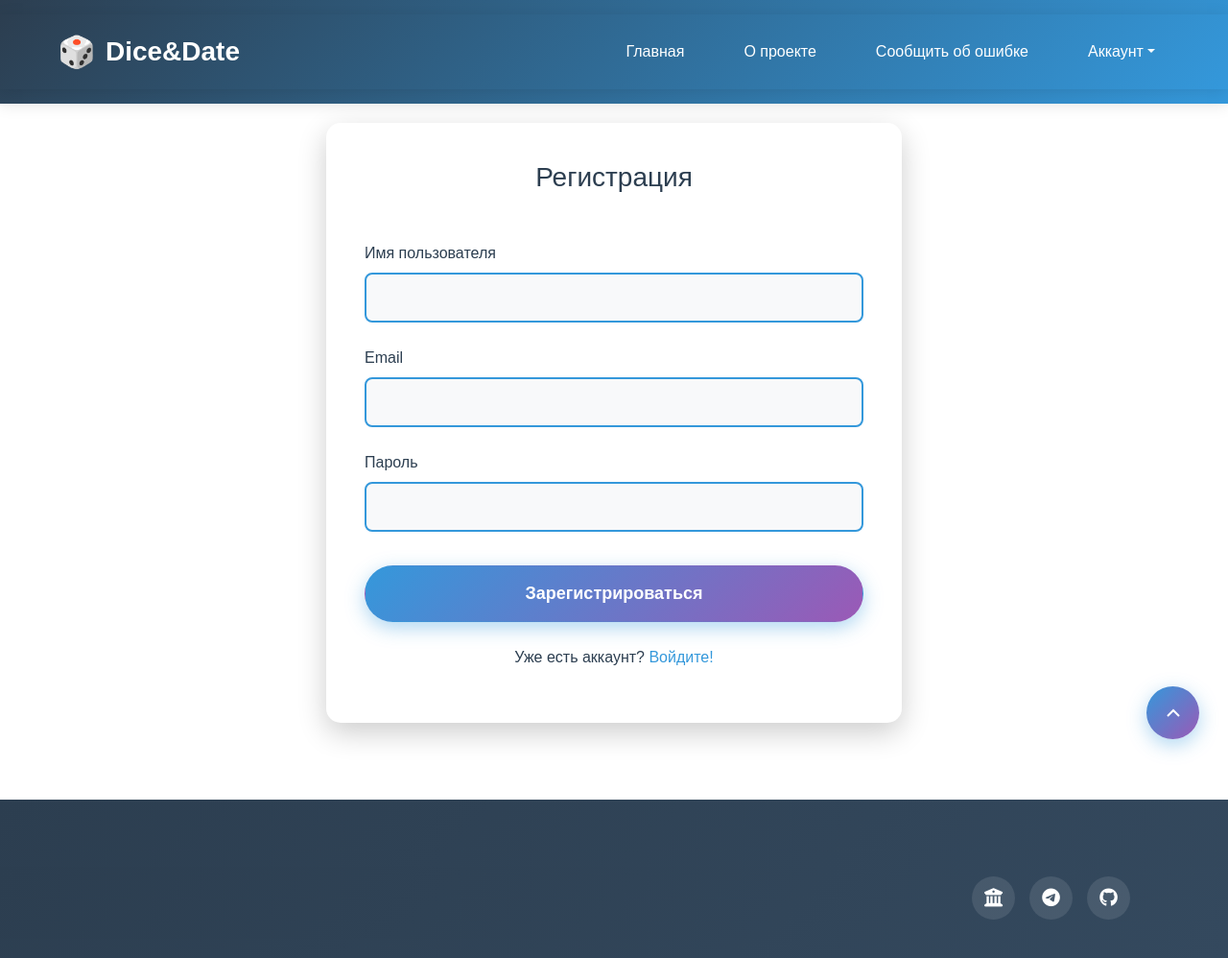
After one commit to Cirell7/Dice-Date, a Django app: page /register/ in a window 1280 px wide. The commit adds this page. Shown: the whole page at 96% size. Run offline with Django 5.2, Linux system fonts and the light colour scheme.

Commit message:
реализация регистрации и входа

```diff
--- a/first/urls.py
+++ b/first/urls.py
@@ -19,4 +19,5 @@ urlpatterns = [
         name="login",
     ),
     path("logout/", proj.views.logout_view, name="logout"),
+    path("profile/", proj.views.profile_page, name="profile"),
 ]
--- a/proj/models.py
+++ b/proj/models.py
@@ -1,9 +1,6 @@
 from django.db import models
 
 # Create your models here.
-class Form(models.Model):
-    operation: models.CharField=models.CharField(max_length=100)
-
 class Form_error(models.Model):
     error: models.CharField=models.CharField(max_length=100)
     email: models.CharField=models.CharField(max_length=100)
--- a/proj/views.py
+++ b/proj/views.py
@@ -1,11 +1,10 @@
 from django.shortcuts import render,redirect
 from django.http import HttpRequest, HttpResponse, JsonResponse
-from proj.models import Form,Form_error
+from proj.models import Form_error
 from proj.form import RegisterForm
 from django.db.models import QuerySet
 from django.contrib.auth import login, logout
 
-# Create your views here.
 def profile_page(request: HttpRequest) -> HttpResponse:
     """
     страница профиля
--- /dev/null
+++ b/static/CSS/base/base.css
@@ -0,0 +1,19 @@
+html, body {
+    height: 100%;
+    margin: 0;
+    padding: 0;
+}
+
+body {
+    display: flex;
+    flex-direction: column;
+    min-height: 100vh;
+}
+
+main {
+    flex: 1 0 auto; /* Занимает всё доступное пространство */
+}
+
+footer {
+    flex-shrink: 0; /* Не сжимается */
+}
--- /dev/null
+++ b/static/CSS/login.css
@@ -0,0 +1,41 @@
+/* Класс для центрирования контента на страницах */
+.centered-page {
+    display: flex;
+    justify-content: center;
+    align-items: center;
+    min-height: 80vh;
+    padding: 20px;
+}
+
+/* Улучшим расстояния в форме */
+.modal-content form {
+    margin-top: 20px;
+}
+
+.modal-content p {
+    text-align: center;
+    margin-top: 25px;
+    color: #2c3e50;
+}
+
+.modal-content a {
+    color: #3498db;
+    text-decoration: none;
+    transition: color 0.3s ease;
+}
+
+.modal-content a:hover {
+    color: #2980b9;
+    text-decoration: underline;
+}
+
+/* Стили для ошибок */
+.error-message {
+    color: #e74c3c;
+    font-size: 14px;
+    margin-top: 5px;
+    padding: 8px;
+    background: #fdf2f2;
+    border-radius: 5px;
+    border-left: 3px solid #e74c3c;
+}
--- /dev/null
+++ b/templates/auth/register.html
@@ -0,0 +1,38 @@
+{% extends 'base/base.html' %}
+{% load static %}
+
+{% block extra_style %}
+<link rel="stylesheet" href="{% static 'css/login.css' %}" />
+{% endblock %}
+
+{% block title %}
+  Регистрация
+{% endblock %}
+
+{% block main %}
+<div class="container_background centered-page">
+  <div class="modal-content">
+      <h2>Регистрация</h2>
+      <form action="{% url 'register' %}" method="post">
+          {% csrf_token %}
+
+          {% for field in form.visible_fields %}
+              <div class="form-group">  <!-- Добавьте этот класс -->
+                  <label for="{{ field.id_for_label }}">{{ field.label }}</label>
+                  {{ field }}
+              </div>
+          {% endfor %}
+
+          <button type="submit" class="btn">Зарегистрироваться</button>
+
+          {% if error == 1 %}
+              <div class="error-message" style="margin-top: 15px;">
+                  Пользователь с таким именем уже существует. Попробуйте снова.
+              </div>
+          {% endif %}
+      </form>
+
+      <p>Уже есть аккаунт? <a href="{% url 'login' %}">Войдите!</a></p>
+  </div>
+</div>
+{% endblock %}
--- a/templates/base/base.html
+++ b/templates/base/base.html
@@ -8,6 +8,7 @@
     <link href="https://cdn.jsdelivr.net/npm/bootstrap@5.3.3/dist/css/bootstrap.min.css" rel="stylesheet" integrity="sha384-QWTKZyjpPEjISv5WaRU9OFeRpok6YctnYmDr5pNlyT2bRjXh0JMhjY6hW+ALEwIH" crossorigin="anonymous" />
     <link rel="shortcut icon" href="{% static 'images/favicon.ico' %}" />
     <link rel="preconnect" href="https://fonts.googleapis.com" />
+    <link rel="stylesheet" href="{% static 'css/base/base.css' %}" />
     <link rel="preconnect" href="https://fonts.gstatic.com" crossorigin />
     <link href="https://fonts.googleapis.com/css2?family=Roboto+Mono:ital,wght@0,100..700;1,100..700&display=swap" rel="stylesheet" />
 
--- a/templates/base/menu.html
+++ b/templates/base/menu.html
@@ -23,10 +23,10 @@
                     <a class="nav-link dropdown-toggle" href="#" role="button" data-bs-toggle="dropdown" aria-expanded="false">Аккаунт</a>
                     <ul class="dropdown-menu">
                         {% if user.is_authenticated %}
-                        <li><a class="dropdown-item" href="">Выйти</a></li>
+                        <li><a class="dropdown-item" href="{% url 'logout' %}">Выйти</a></li>
                         {% else %}
-                        <li><a class="dropdown-item" href="">Войти</a></li>
-                        <li><a class="dropdown-item" href="">Создать аккаунт</a></li>
+                        <li><a class="dropdown-item" href="{% url 'login' %}">Войти</a></li>
+                        <li><a class="dropdown-item" href="{% url 'register' %}">Создать аккаунт</a></li>
                         {% endif %}
                     </ul>
                 </li>
@@ -53,10 +53,10 @@
                         <a class="nav-link dropdown-toggle" href="#" role="button" data-bs-toggle="dropdown" aria-expanded="false">Аккаунт</a>
                         <ul class="dropdown-menu">
                             {% if user.is_authenticated %}
-                            <li><a class="dropdown-item" href="">Выйти</a></li>
+                            <li><a class="dropdown-item" href="{% url 'logout' %}">Выйти</a></li>
                             {% else %}
-                            <li><a class="dropdown-item" href="">Войти</a></li>
-                            <li><a class="dropdown-item" href="">Создать аккаунт</a></li>
+                            <li><a class="dropdown-item" href="{% url 'login' %}">Войти</a></li>
+                            <li><a class="dropdown-item" href="{% url 'register' %}">Создать аккаунт</a></li>
                             {% endif %}
                         </ul>
                     </li>
```
Also changed, not shown: templates/auth/login.html (added, +48 -0 lines), templates/pages/profile.html (+12 -0 lines), templates/pages/register.html (deleted).
